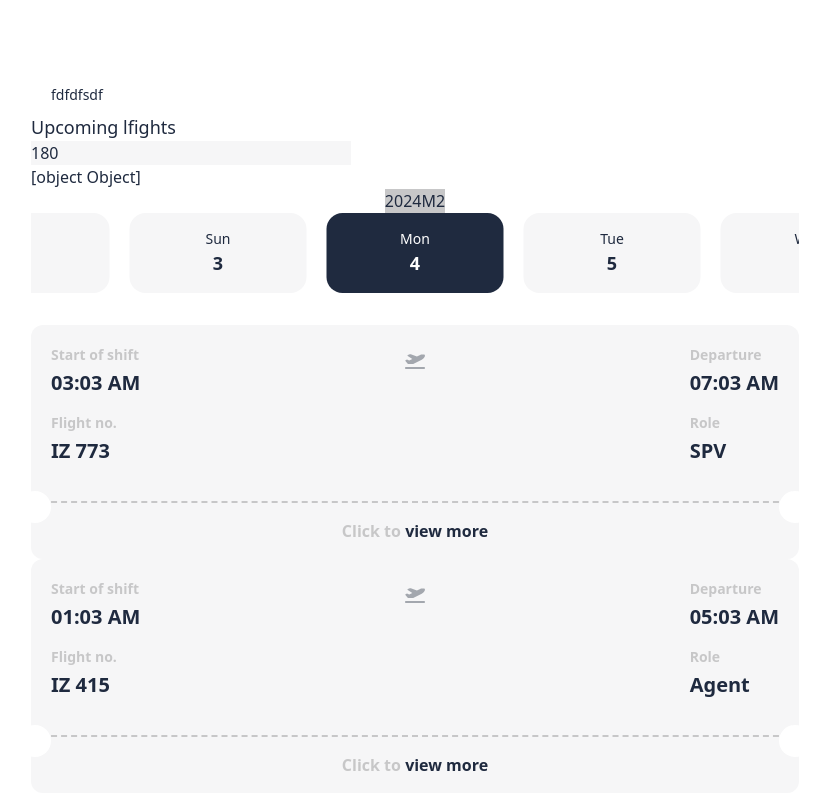
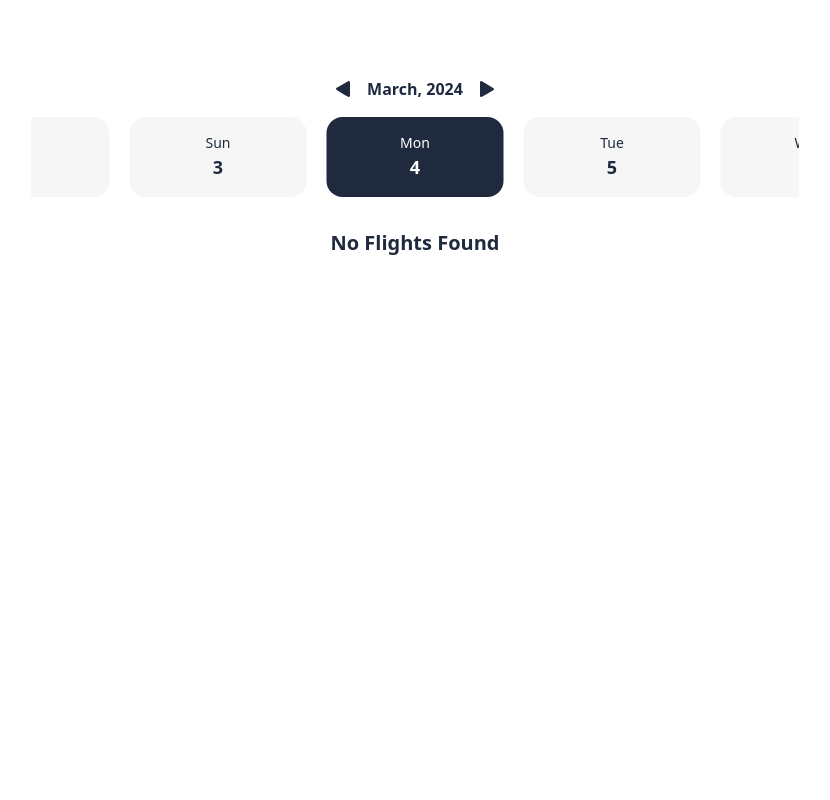
Before and after one commit to PrinceFromTheFuture/FlightSPVFrontEnd, a React (Vite) app: page / in a window 1280 px wide. Shown: the top 800 px of the page, without its empty margins (225-1055 px from the left). Built offline with nearby package versions, Linux system fonts and the light colour scheme.

Commit message:
finished a singled flight page, homepage filters selfted day with asociated fliths

```diff
--- a/src/components/ui/dropdown-menu.tsx
+++ b/src/components/ui/dropdown-menu.tsx
@@ -45,7 +45,7 @@ const DropdownMenuSubContent = React.forwardRef<
   <DropdownMenuPrimitive.SubContent
     ref={ref}
     className={cn(
-      "z-50 min-w-[8rem] overflow-hidden rounded-md p-1 text-slate-950 shadow-lg data-[state=open]:animate-in data-[state=closed]:animate-out data-[state=closed]:fade-out-0 data-[state=open]:fade-in-0 data-[state=closed]:zoom-out-95 data-[state=open]:zoom-in-95 data-[side=bottom]:slide-in-from-top-2 data-[side=left]:slide-in-from-right-2 data-[side=right]:slide-in-from-left-2 data-[side=top]:slide-in-from-bottom-2 dark:border-slate-800 dark:bg-slate-950 dark:text-slate-50",
+      "z-50 min-w-[8rem] overflow-hidden rounded-md text-slate-950 shadow-lg data-[state=open]:animate-in data-[state=closed]:animate-out data-[state=closed]:fade-out-0 data-[state=open]:fade-in-0 data-[state=closed]:zoom-out-95 data-[state=open]:zoom-in-95 data-[side=bottom]:slide-in-from-top-2 data-[side=left]:slide-in-from-right-2 data-[side=right]:slide-in-from-left-2 data-[side=top]:slide-in-from-bottom-2 dark:border-slate-800 dark:bg-slate-950 dark:text-slate-50",
       className
     )}
     {...props}
@@ -63,7 +63,7 @@ const DropdownMenuContent = React.forwardRef<
       ref={ref}
       sideOffset={sideOffset}
       className={cn(
-        "z-50 min-w-[8rem] overflow-hidden rounded-md   bg-white p-1 text-slate-950 shadow-md data-[state=open]:animate-in data-[state=closed]:animate-out data-[state=closed]:fade-out-0 data-[state=open]:fade-in-0 data-[state=closed]:zoom-out-95 data-[state=open]:zoom-in-95 data-[side=bottom]:slide-in-from-top-2 data-[side=left]:slide-in-from-right-2 data-[side=right]:slide-in-from-left-2 data-[side=top]:slide-in-from-bottom-2 dark:border-slate-800 dark:bg-slate-950 dark:text-slate-50",
+        "z-50  overflow-hidden rounded-md   bg-white text-slate-950 shadow-md data-[state=open]:animate-in data-[state=closed]:animate-out data-[state=closed]:fade-out-0 data-[state=open]:fade-in-0 data-[state=closed]:zoom-out-95 data-[state=open]:zoom-in-95 data-[side=bottom]:slide-in-from-top-2 data-[side=left]:slide-in-from-right-2 data-[side=right]:slide-in-from-left-2 data-[side=top]:slide-in-from-bottom-2 dark:border-slate-800 dark:bg-slate-950 dark:text-slate-50",
         className
       )}
       {...props}
@@ -81,7 +81,7 @@ const DropdownMenuItem = React.forwardRef<
   <DropdownMenuPrimitive.Item
     ref={ref}
     className={cn(
-      "relative flex cursor-default select-none items-center rounded-md px-2 py-2 text-md font-medium outline-none  transition-colors focus:bg-slate-100 focus:text-slate-900 data-[disabled]:pointer-events-none data-[disabled]:opacity-50 dark:focus:bg-slate-800 dark:focus:text-slate-50",
+      "relative flex cursor-default select-none items-center rounded-md text-md font-medium outline-none  transition-colors focus:bg-slate-100 focus:text-slate-900 data-[disabled]:pointer-events-none data-[disabled]:opacity-50 dark:focus:bg-slate-800 dark:focus:text-slate-50",
       inset && "pl-8",
       className
     )}
@@ -160,7 +160,7 @@ const DropdownMenuSeparator = React.forwardRef<
 >(({ className, ...props }, ref) => (
   <DropdownMenuPrimitive.Separator
     ref={ref}
-    className={cn("-mx-1 my-1 h-px bg-slate-100 dark:bg-slate-800", className)}
+    className={cn("", className)}
     {...props}
   />
 ));
--- a/src/generalComponents/DatePicker.tsx
+++ b/src/generalComponents/DatePicker.tsx
@@ -8,9 +8,13 @@ import { cn } from "../lib/utils";
 import { Card, CardContent } from "../components/ui/card";
 import dayjs, { Dayjs } from "dayjs";
 
-const DatePicker = () => {
+interface DatePickerProps {
+  selectedDate: Dayjs;
+  setSelectedDate: (day: Dayjs) => void;
+}
+
+const DatePicker = ({ selectedDate, setSelectedDate }: DatePickerProps) => {
   const [date, setDate] = useState<Dayjs>(dayjs());
-  const [selectedDate, setSelectedDate] = useState(date.get("date"));
 
   const daysInWeek = ["Sun", "Mon", "Tue", "Wed", "Thu", "Fri", "Sat"];
 
@@ -22,21 +26,43 @@ const DatePicker = () => {
     setDate(date);
   }
 
-  console.log(date);
+  const handleChangeDayInAMonth = (day: number) => {
+    setSelectedDate(date.set("date", day));
+  };
+
+  const monthsInAYear = [
+    "January",
+    "February",
+    "March",
+    "April",
+    "May",
+    "June",
+    "July",
+    "August",
+    "September",
+    "October",
+    "November",
+    "December",
+  ];
 
   return (
     <div className=" flex  flex-col justify-center items-center ">
       <div>
-        <label htmlFor="username">
-          <div className="bg-gray">
-            {date.get("year")}M{date.get("month")}
+        <label
+          htmlFor="dateMonth"
+          className="flex justify-between items-center gap-3 mb-3"
+        >
+          <img src="/triangle-blue.svg" alt="" className="w-3 rotate-90" />
+          <div className=" font-bold text-blue">
+            {`${monthsInAYear[date.get("M")]}, ${date.get("year")}`}
           </div>
+          <img src="/triangle-blue.svg" alt="" className="w-3 -rotate-90" />
         </label>
 
         <input
           type="month"
-          id="username"
-          name="username"
+          id="dateMonth"
+          name="dateMonth"
           className="  invisible absolute"
           onChange={(e) => handleChange(e)}
         />
@@ -50,9 +76,11 @@ const DatePicker = () => {
               <Card
                 className={cn(
                   "bg-lightGray flex justify-center items-center flex-col rounded-2xl transition-all ",
-                  index + 1 === selectedDate ? "bg-blue text-white" : ""
+                  index + 1 === selectedDate.get("date")
+                    ? "bg-blue text-white"
+                    : ""
                 )}
-                onClick={() => setSelectedDate(index + 1)}
+                onClick={() => handleChangeDayInAMonth(index + 1)}
               >
                 <CardContent className="flex justify-center items-center flex-col py-3">
                   <div className=" font-normal text-sm">
--- a/src/generalComponents/FlightWidget/FlightWidget.tsx
+++ b/src/generalComponents/FlightWidget/FlightWidget.tsx
@@ -14,7 +14,7 @@ const FlightWidget = ({ flight }: FlightWidgetProps) => {
     now.isBefore(flight.keyMoments.planned.departure);
 
   return (
-    <Link className=" " to={`/singleFlight/${flight.flightId}`}>
+    <Link className="w-full " to={`/singleFlight/${flight.flightId}`}>
       <div
         className="w-full rounded-t-xl  p-4 flex justify-between
         bg-lightGray relative"
--- a/src/pages/Home.tsx
+++ b/src/pages/Home.tsx
@@ -1,68 +1,43 @@
 import { allFlights, oneFlight } from "@/redux/slices/flightsSlice";
 import { useAppSelector } from "../hooks/hooks";
-import { Outlet } from "react-router-dom";
 import dayjs from "dayjs";
 import DatePicker from "../generalComponents/DatePicker";
 
-import { Button } from "../components/ui/button";
 import FlightWidget from "@/generalComponents/FlightWidget/FlightWidget.tsx";
-import Test1 from "./Test1";
+import { useState } from "react";
 function Home() {
   const flights = useAppSelector(allFlights);
   const flightSingke = useAppSelector((state) => oneFlight(state, "tcp123"));
   const flightSingke1 = useAppSelector((state) => oneFlight(state, "tcp1231"));
+  const [selectedDate, setSelectedDate] = useState(dayjs());
 
-  const iz101keyMoments = flights.find(
-    (flight) => flight.flightId === "tcp123"
-  )!.keyMoments;
-
-  const exampleNow = dayjs("2024-3-1T13:27");
-
-  const shiftLength = iz101keyMoments.planned.departure.diff(
-    iz101keyMoments.planned.shiftStarts,
-    "m"
-  );
-  const shiftStartedToNow = exampleNow.diff(
-    iz101keyMoments.planned.shiftStarts,
-    "m"
+  const flightsInSelectedDate = flights.map((flight) => {
+    return flight.keyMoments.planned.shiftStarts.isSame(
+      selectedDate.toDate(),
+      "date"
+    ) ? (
+      <FlightWidget flight={flight} key={flight.flightId}></FlightWidget>
+    ) : undefined;
+  });
+  const flightsInSelectedDateFiltered = flightsInSelectedDate.filter(
+    (flight) => flight !== undefined
   );
 
-  const shiftFiledPersentage = Number(
-    (shiftStartedToNow / shiftLength).toFixed(2)
-  );
-
-  const shiftFiledPersentageReal =
-    shiftFiledPersentage <= 0 || shiftFiledPersentage > 1
-      ? 0
-      : shiftFiledPersentage;
+  console.log(flightsInSelectedDateFiltered);
 
   return (
     <div className="   w-full  ">
-      <Button variant={"destructive"}>fdfdfsdf</Button>
-      <div>
-        <div className="text-lg">Upcoming lfights </div>
-
-        <div className=" bg-lightGray" style={{ width: `20rem` }}>
-          <div
-            className="bg-gray"
-            style={{ width: `${shiftFiledPersentageReal * 20}rem` }}
-          >
-            {iz101keyMoments.planned.departure.diff(
-              iz101keyMoments.planned.countersOpening,
-              "m"
-            )}
-          </div>
-        </div>
-        <div> {String(flightSingke)}</div>
-        <Outlet />
+      <DatePicker
+        selectedDate={selectedDate}
+        setSelectedDate={setSelectedDate}
+      />
+      <div className="mt-5 flex flex-col items-center justify-center gap-4 w-full">
+        {flightsInSelectedDateFiltered.length === 0 ? (
+          <div className="font-semibold text-xl">No Flights Found</div>
+        ) : (
+          flightsInSelectedDateFiltered
+        )}
       </div>
-      <DatePicker></DatePicker>
-      <div className="mt-5">
-        <FlightWidget flight={flightSingke!}></FlightWidget>
-        <FlightWidget flight={flightSingke1!}></FlightWidget>
-      </div>
-      <img src=" user.svg" alt="434" className="w-4" />
-      <Test1 />
     </div>
   );
 }
--- a/src/pages/singleFlight/SingleFlight.tsx
+++ b/src/pages/singleFlight/SingleFlight.tsx
@@ -3,7 +3,7 @@ import { useAppSelector } from "@/hooks/hooks";
 import { oneFlight } from "@/redux/slices/flightsSlice";
 import ThreeFlightDetails from "./ThreeFlightDetails";
 
-import { Link, useParams } from "react-router-dom";
+import { Link, useNavigate, useParams } from "react-router-dom";
 import dayjs from "dayjs";
 import SingleFlightTabs from "./SingleFlightTabs";
 import EditFlight from "@/generalComponents/editFlight/EditFlight";
@@ -12,10 +12,11 @@ import {
   DropdownMenuContent,
   DropdownMenuTrigger,
 } from "@/components/ui/dropdown-menu";
+import { useEffect } from "react";
 
 const SingleFlight = () => {
+  const navigate = useNavigate();
   const { flightID } = useParams();
-  console.log(flightID);
   if (flightID == undefined || "") {
     return <div>A problem occured</div>;
   }
@@ -28,7 +29,10 @@ const SingleFlight = () => {
     now.isBefore(flight?.keyMoments.planned.departure);
 
   if (flight === undefined) {
-    return <div>no flight</div>;
+    useEffect(() => {
+      navigate("/");
+    }, []);
+    return null;
   } else {
     return (
       <div className=" flex justify-center items-center  flex-col relative ">
@@ -61,15 +65,16 @@ const SingleFlight = () => {
               </div>
             </DropdownMenuTrigger>
             <DropdownMenuContent
-              align="end"
+              side="left"
+              align="start"
               sideOffset={20}
               className="shadow-xl"
             >
-              <div className="w-[150px] p-2 flex flex-col gap-3">
-                <div>
+              <div className="w-[150px]  flex flex-col ">
+                <div className="w-full  p-3">
                   <EditFlight />
                 </div>
-                <div className="flex justify-start items-center gap-2.5 font-medium">
+                <div className="flex justify-start items-center gap-2.5 font-medium p-3 pt-[0px]">
                   <img src="/trash-can-xmark-blue.svg" alt="" className="w-3" />
                   <div> Delete</div>
                 </div>
--- a/src/redux/slices/flightsSlice.ts
+++ b/src/redux/slices/flightsSlice.ts
@@ -73,11 +73,11 @@ const initialState: flightInterface[] = [
     flightTime: "2 hours",
     keyMoments: {
       planned: {
-        shiftStarts: dayjs("2024-3-10T01:45"),
-        countersOpening: dayjs("2024-3-10T02:15"),
-        countersClosing: dayjs("2024-3-10T04:15"),
-        bording: dayjs("2024-3-10T05:00"),
-        departure: dayjs("2024-3-10T05:45"),
+        shiftStarts: dayjs("2024-3-11T01:45"),
+        countersOpening: dayjs("2024-3-11T02:15"),
+        countersClosing: dayjs("2024-3-11T04:15"),
+        bording: dayjs("2024-3-11T05:00"),
+        departure: dayjs("2024-3-11T05:45"),
       },
       actual: {
         countersOpening: dayjs("2024-3-10T01:00"),
```
Also changed, not shown: public/triangle-blue.svg (added).
